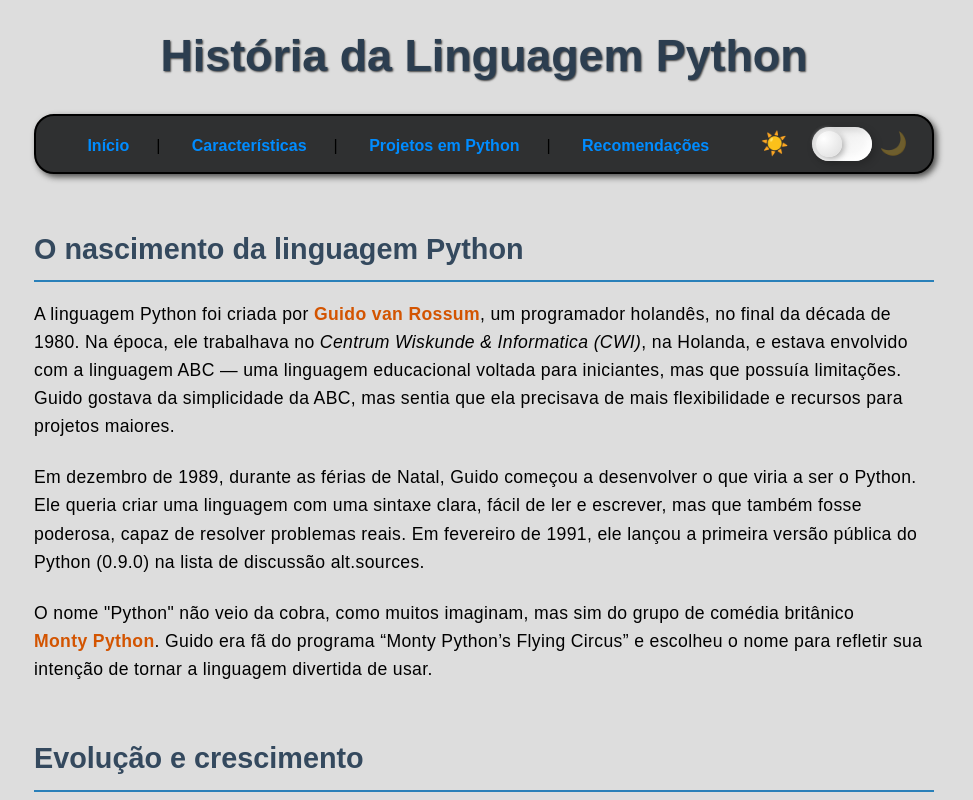
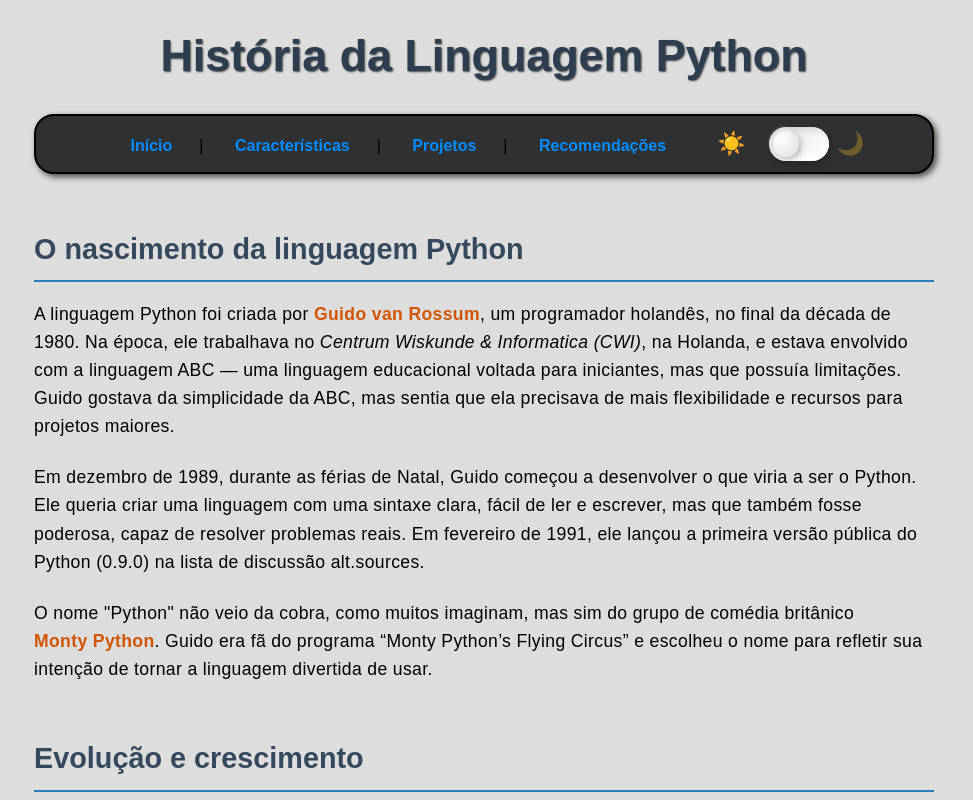
Before and after one commit to Yunik-D/Python, a plain HTML site: page index.html in a window 1280 px wide. Shown: the top 800 px of the page, without its empty margins (156-1129 px from the left). Drawn offline with Linux system fonts and the light colour scheme.

Commit message:
Update index.html

```diff
--- a/index.html
+++ b/index.html
@@ -15,7 +15,7 @@
   <nav>
     <a href="index.html">Início</a>|
     <a href="Características.html">Características</a>|
-    <a href="Projetos.html">Projetos em Python</a>|
+    <a href="Projetos.html">Projetos</a>|
     <a href="Recomendacoes.html">Recomendações</a>
     <span class="theme-toggle-container">
       <span class="theme-icon" id="theme-icon-left">☀️</span>
```
